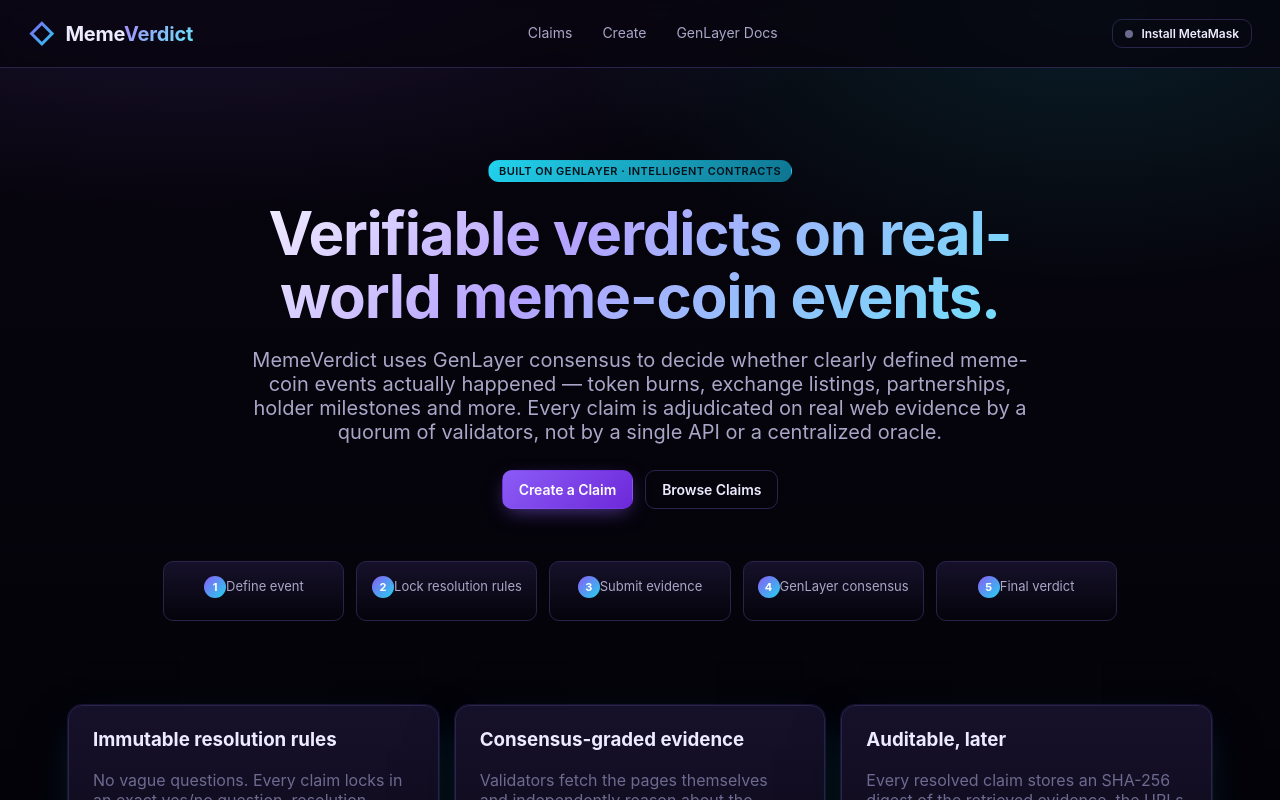
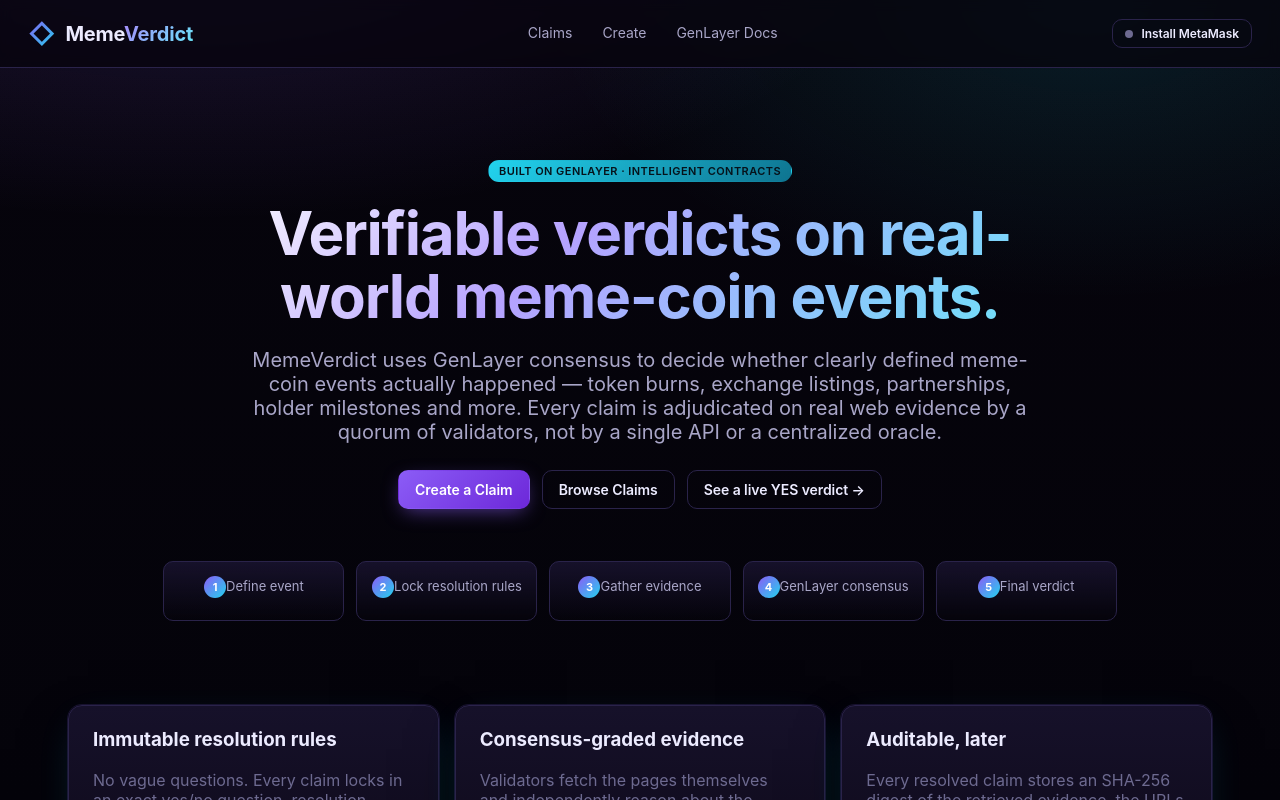
Before and after one commit to haris4587/MemeVerdict, a React (Vite) app in the folder MemeVerdict/frontend/: page / in a window 1280 px wide. Shown: the top 800 px of the page. Built offline with nearby package versions, Linux system fonts and the light colour scheme; no server answers.

Commit message:
Add live YES verdict link to MemeVerdict landing page

```diff
--- a/MemeVerdict/frontend/src/pages/Landing.tsx
+++ b/MemeVerdict/frontend/src/pages/Landing.tsx
@@ -16,12 +16,19 @@
         <div className="cta">
           <Link to="/create" className="btn primary">Create a Claim</Link>
           <Link to="/claims" className="btn ghost">Browse Claims</Link>
+          <Link
+            to="/claims/meme-doge-core-api-1147-001"
+            className="btn ghost"
+            title="Live on-chain YES verdict"
+          >
+            See a live YES verdict →
+          </Link>
         </div>
 
         <div className="flow-steps">
           <div className="flow-step"><span className="num">1</span>Define event</div>
           <div className="flow-step"><span className="num">2</span>Lock resolution rules</div>
-          <div className="flow-step"><span className="num">3</span>Submit evidence</div>
+          <div className="flow-step"><span className="num">3</span>Gather evidence</div>
           <div className="flow-step"><span className="num">4</span>GenLayer consensus</div>
           <div className="flow-step"><span className="num">5</span>Final verdict</div>
         </div>
```
